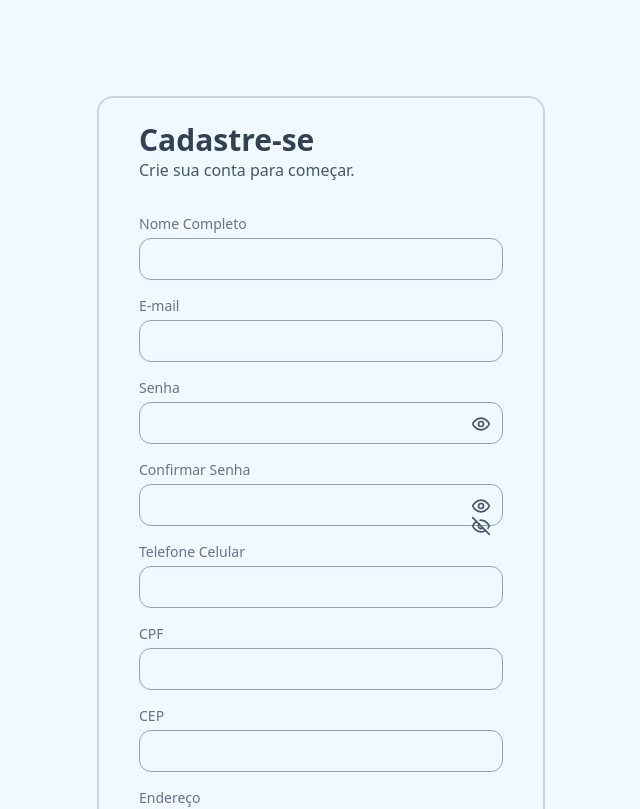
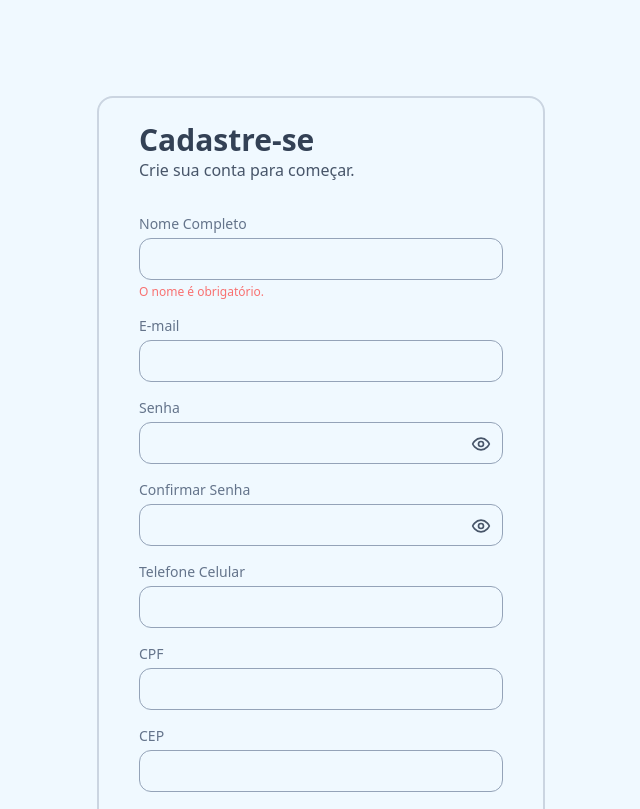
Before and after one commit to codante-io/mp-formulario-dinamico-com-react-hook-form-e-zod, a React (Vite) app: page / in a window 1280 px wide. Shown: the top 809 px of the page, without its empty margins (319-959 px from the left). Built offline with nearby package versions, Linux system fonts and the light colour scheme.

Commit message:
sugestão de erro

```diff
--- a/src/App.tsx
+++ b/src/App.tsx
@@ -1,5 +1,5 @@
 // import { EyeIcon } from 'lucide-react';
-import { EyeIcon, EyeOffIcon } from 'lucide-react';
+import { EyeIcon } from 'lucide-react';
 
 function App() {
   return (
@@ -22,6 +22,10 @@ function App() {
               id="name"
               className="w-full p-2 rounded-xl text-slate-600 px-3 border border-slate-400 bg-transparent focus:border-slate-500 focus:outline-none focus:ring-2 focus:ring-slate-500 focus:ring-opacity-50"
             />
+            {/* Sugestão de exibição de erro de validação */}
+            <div className="min-h-4">
+              <p className="text-xs text-red-400 mt-1">O nome é obrigatório.</p>
+            </div>
           </div>
           <div className="mb-4">
             <label
@@ -73,11 +77,10 @@ function App() {
               />
               <span className="absolute right-3 top-3">
                 <EyeIcon size={20} className="text-slate-600 cursor-pointer" />
-
-                <EyeOffIcon
+                {/* <EyeOffIcon
                   className="text-slate-600 cursor-pointer"
                   size={20}
-                />
+                /> */}
               </span>
             </div>
           </div>
```
